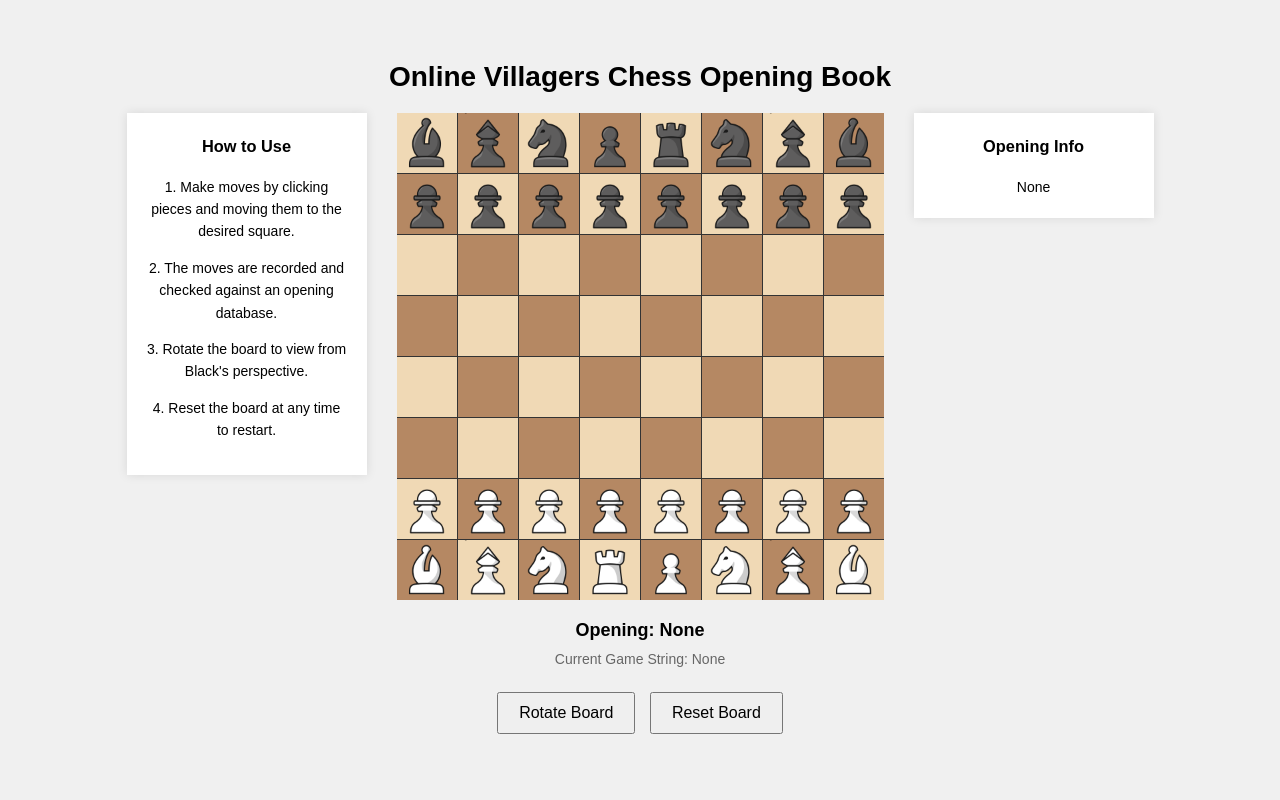
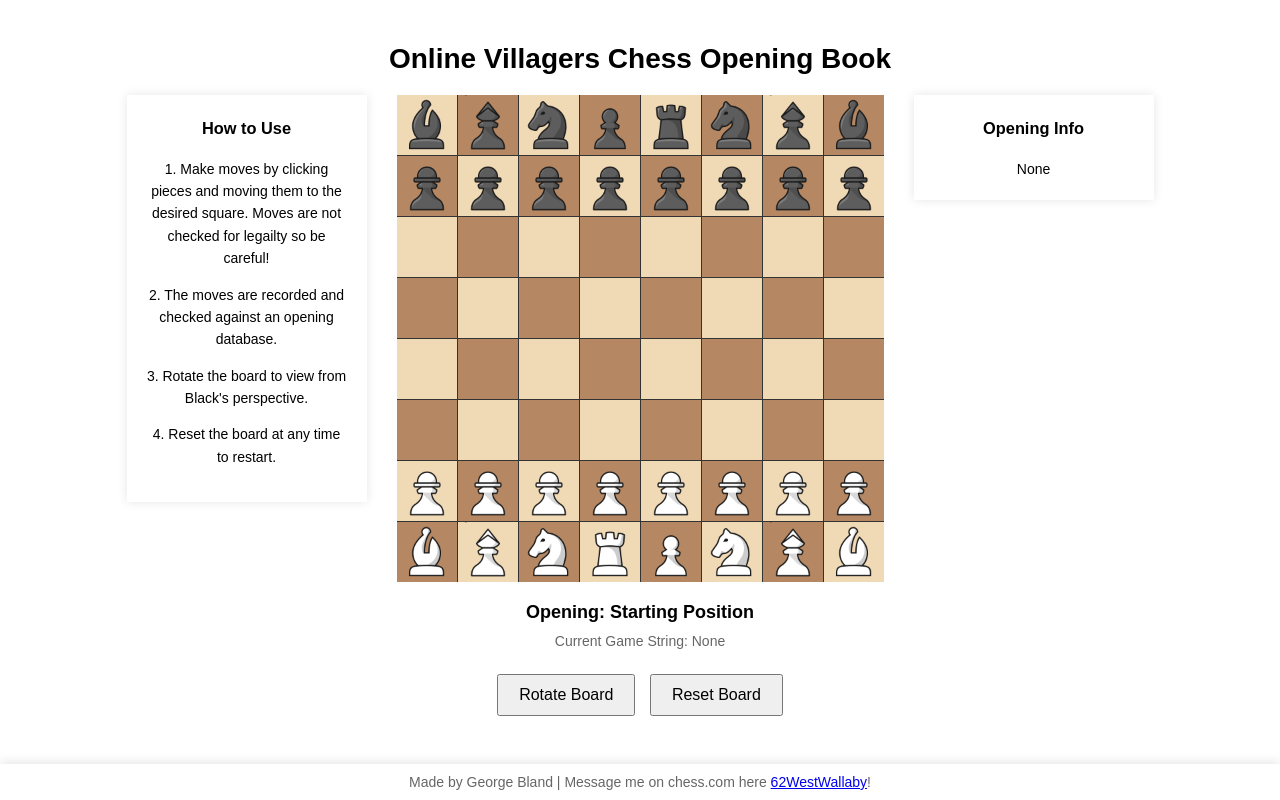
Before and after one commit to mrgwbland/vc-website, a plain HTML site: page index.html in a window 1280 px wide. Drawn offline with Linux system fonts and the light colour scheme.

Commit message:
Footer and starting position detection

```diff
--- a/index.html
+++ b/index.html
@@ -5,17 +5,19 @@
     <meta name="viewport" content="width=device-width, initial-scale=1.0">
     <title>Villagers Chess Opening Book</title>
     <style>
+        html, body {
+            height: 100%;
+            margin: 0;
+        }
+
         body {
-            margin: 0;
             display: flex;
-            justify-content: center;
-            align-items: center;
-            height: 100vh;
-            background-color: #f0f0f0;
+            flex-direction: column;
             font-family: Arial, sans-serif;
         }
 
         .container {
+            flex: 1;
             display: flex;
             flex-direction: column;
             align-items: center;
@@ -107,6 +109,15 @@
         #opening-info {
             margin-left: 30px;
         }
+
+        footer {
+            padding: 10px;
+            font-size: 14px;
+            color: #666;
+            background-color: #fff;
+            box-shadow: 0px -2px 10px rgba(0, 0, 0, 0.1);
+            text-align: center;
+        }
     </style>
 </head>
 <body>
@@ -115,14 +126,14 @@
         <div class="main">
             <div id="site-info" class="info-panel">
                 <h3>How to Use</h3>
-                <p>1. Make moves by clicking pieces and moving them to the desired square.</p>
+                <p>1. Make moves by clicking pieces and moving them to the desired square. Moves are not checked for legailty so be careful!</p>
                 <p>2. The moves are recorded and checked against an opening database.</p>
                 <p>3. Rotate the board to view from Black's perspective.</p>
                 <p>4. Reset the board at any time to restart.</p>
             </div>
             <div>
                 <div id="board"></div>
-                <div id="opening-name">Opening: None</div>
+                <div id="opening-name">Opening: Starting Position</div>
                 <div id="game-string">Current Game String: <span id="game-string-value">None</span></div>
                 <div class="controls">
                     <button id="flip-button">Rotate Board</button>
@@ -135,7 +146,9 @@
             </div>
         </div>
     </div>
-
+    <footer>
+        Made by George Bland | Message me on chess.com here <a href="https://www.chess.com/member/62westwallaby" target="_blank">62WestWallaby</a>!
+    </footer>
     <script src="script.js"></script>
 </body>
 </html>
--- a/script.js
+++ b/script.js
@@ -137,7 +137,11 @@ function checkOpening() {
             matchedInfo = openingInfo; // Capture additional info if available
         }
     }
-
+    console.log(currentGameString);
+    if (currentGameString === '')
+    {
+        matchedOpening = 'Starting Position';
+    }
     // Display the matched opening name and info
     document.getElementById('opening-name').textContent = `Opening: ${matchedOpening}`;
     document.getElementById('opening-info-content').textContent = matchedInfo || 'None'; // Display extra info if available
@@ -165,10 +169,10 @@ document.getElementById('reset-button').addEventListener('click', () => {
         ['b', 's', 'n', 'k', 'r', 'n', 's', 'b']
     ];
     currentGameString = '';
-    gameStringDisplay.textContent = 'None';
     whiteToMove = true;
     createBoard();
-    info.textContent = 'None';
+    checkOpening();
+    gameStringDisplay.textContent = currentGameString || 'None';
 });
 
 // Initial board setup
```
